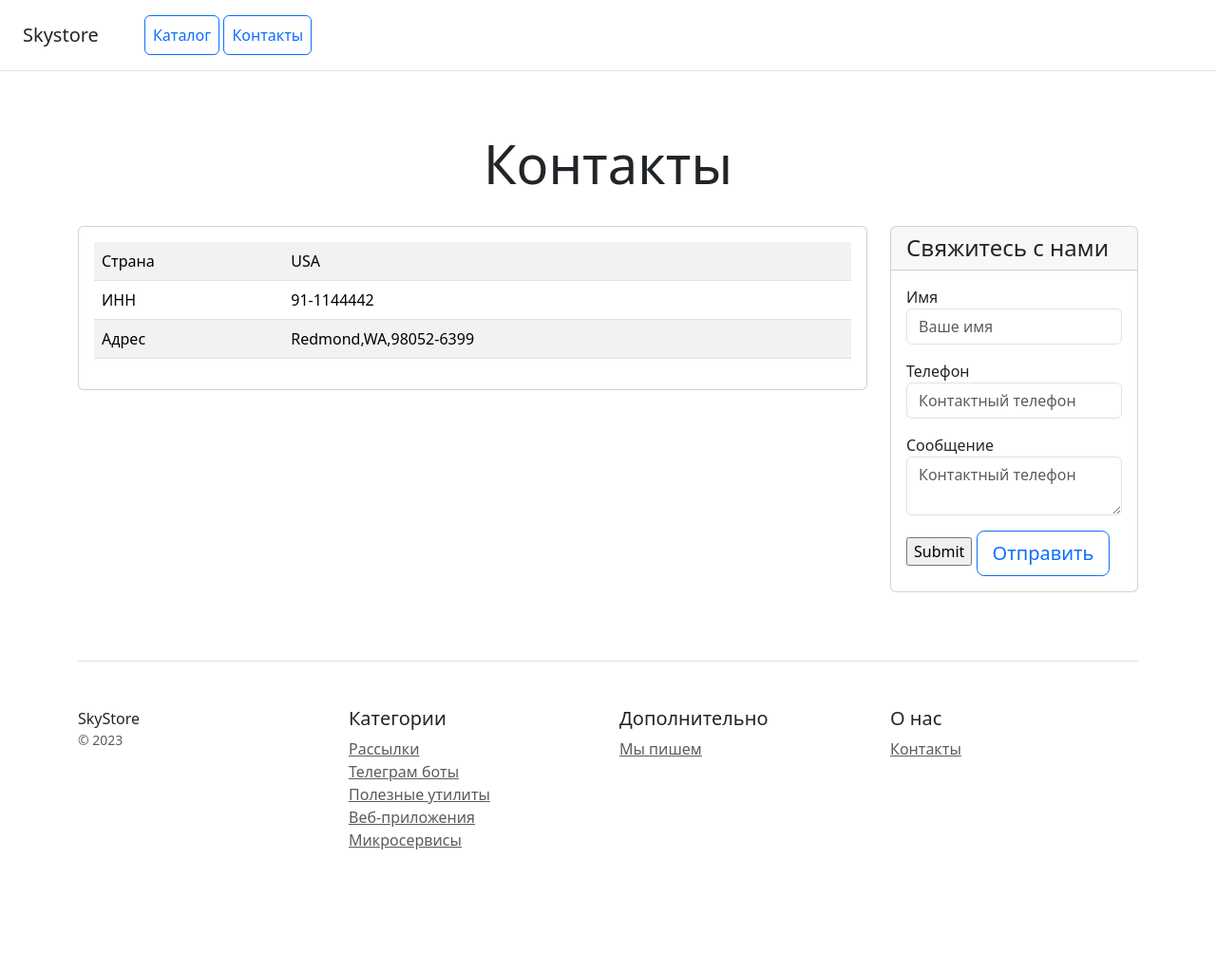
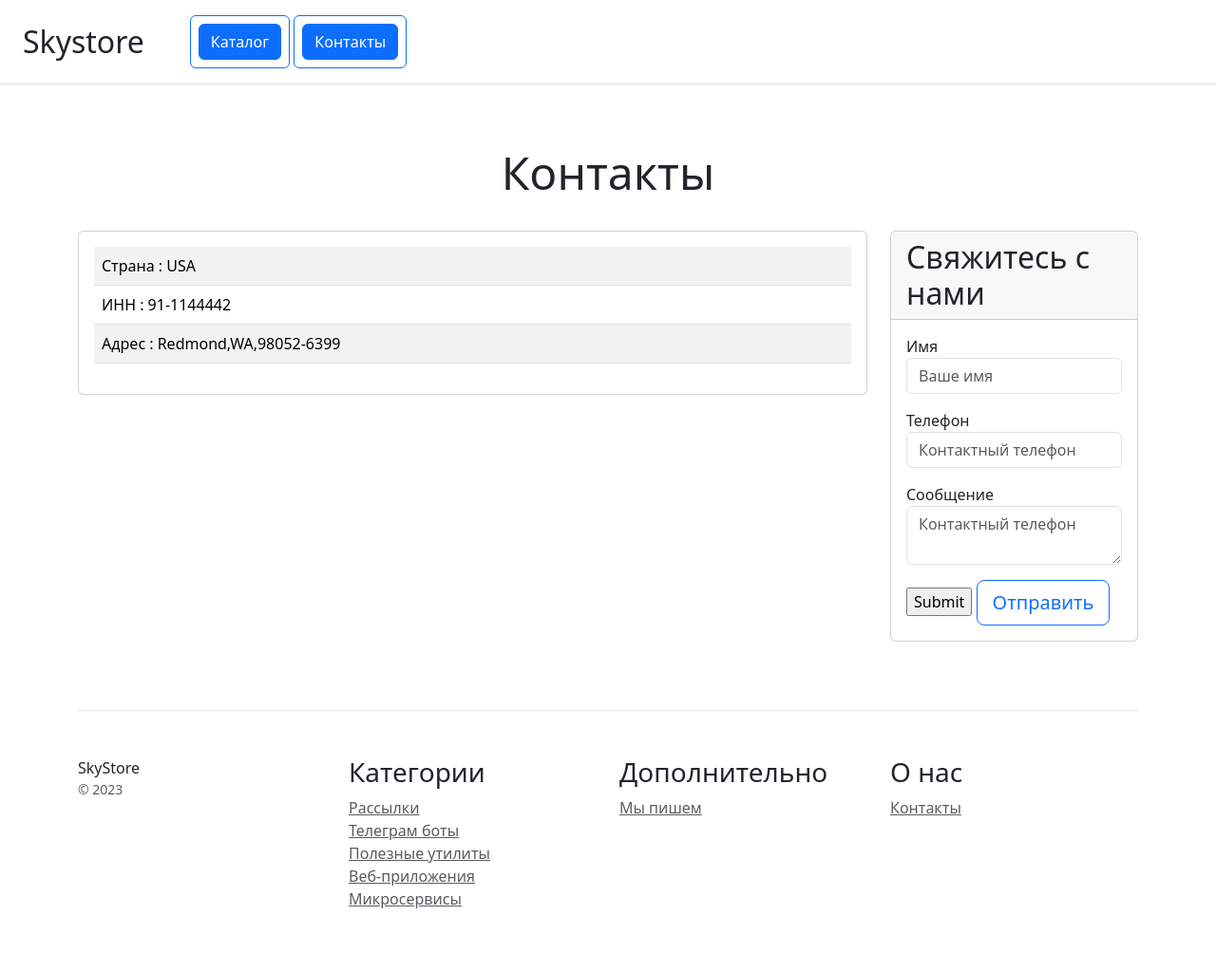
Before and after one commit to AndrewBakhchivanzhi/project_django, a Django app: page /contacts/ in a window 1280 px wide. Shown: the whole page at 95% size. Before the commit the page ends 895 px from the top, so only its background shows below. Run offline with Django 5.2, Linux system fonts and the light colour scheme; some libraries are stand-ins or nearby versions.

Commit message:
html_editing

```diff
--- a/catalog/templates/catalog/contacts.html
+++ b/catalog/templates/catalog/contacts.html
@@ -8,15 +8,19 @@
 </head>
 <body>
 <div class="d-flex flex-column flex-md-row align-items-center p-3 px-md-4 mb-3 bg-white border-bottom box-shadow">
-    <h5 class="my-0 mr-md-auto font-weight-normal">Skystore</h5>
+    <h2 class="my-0 mr-md-auto font-weight-normal">Skystore</h2>
     <nav class="ms-5">
-        <a class="p-2 btn btn-outline-primary" href="/">Каталог</a>
-        <a class="p-2 btn btn-outline-primary" href="/contacts/">Контакты</a>
+        <a class="p-2 btn btn-outline-primary" href="/">
+            <button type="button" class="btn btn-primary">Каталог</button>
+        </a>
+        <a class="p-2 btn btn-outline-primary" href="/contacts/">
+            <button type="button" class="btn btn-primary">Контакты</button>
+        </a>
     </nav>
 </div>
 
 <div class="pricing-header px-3 py-3 pt-md-5 pb-md-4 mx-auto text-center">
-    <h1 class="display-4">Контакты</h1>
+    <h1 class="display-5">Контакты</h1>
 </div>
 
 <div class="container">
@@ -26,16 +30,13 @@
                 <div class="card-body">
                     <table class="table table-striped">
                         <tr>
-                            <td class="w-25">Страна</td>
-                            <td>USA</td>
+                            <td class="w-25">Страна : USA</td>
                         </tr>
                         <tr>
-                            <td class="w-25">ИНН</td>
-                            <td>91-1144442</td>
+                            <td class="w-25">ИНН : 91-1144442</td>
                         </tr>
                         <tr>
-                            <td class="w-25">Адрес</td>
-                            <td>Redmond,WA,98052-6399</td>
+                            <td class="w-25">Адрес : Redmond,WA,98052-6399</td>
                         </tr>
                     </table>
                 </div>
@@ -44,7 +45,7 @@
         <div class="col-lg-3 col-md-6 col-sm-12">
             <div class="card mb-4 box-shadow">
                 <div class="card-header">
-                    <h4 class="my-0 font-weight-normal">Свяжитесь с нами</h4>
+                    <h2 class="my-0 font-weight-normal">Свяжитесь с нами</h2>
                 </div>
                 <div class="card-body">
                     <form method="post" action="" class="form-floating">
@@ -76,7 +77,7 @@
                 <small class="d-block mb-3 text-muted">&copy; 2023</small>
             </div>
             <div class="col-6 col-md">
-                <h5>Категории</h5>
+                <h3>Категории</h3>
                 <ul class="list-unstyled text-small">
                     <li><a class="text-muted" href="#">Рассылки</a></li>
                     <li><a class="text-muted" href="#">Телеграм боты</a></li>
@@ -86,13 +87,13 @@
                 </ul>
             </div>
             <div class="col-6 col-md">
-                <h5>Дополнительно</h5>
+                <h3>Дополнительно</h3>
                 <ul class="list-unstyled text-small">
                     <li><a class="text-muted" href="#">Мы пишем</a></li>
                 </ul>
             </div>
             <div class="col-6 col-md">
-                <h5>О нас</h5>
+                <h3>О нас</h3>
                 <ul class="list-unstyled text-small">
                     <li><a class="text-muted" href="/contacts/">Контакты</a></li>
                 </ul>
```
Also changed, not shown: catalog/templates/catalog/home.html (+11 -7 lines).
